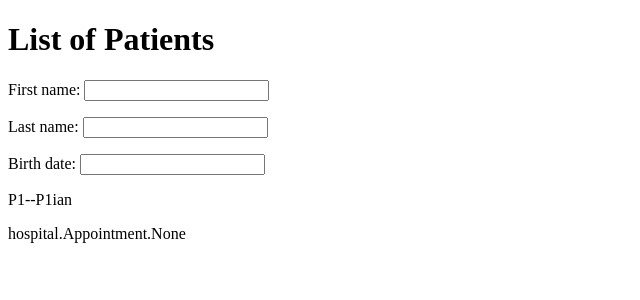
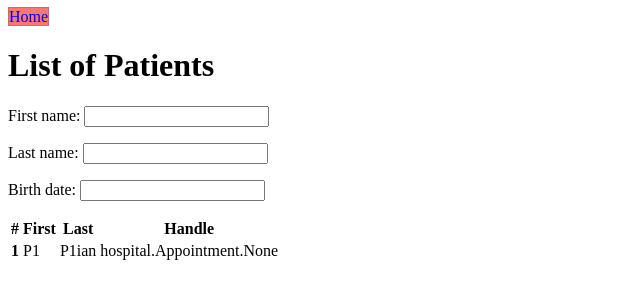
Before and after one commit to pouyaFallahi/maktab-100_CW_group-2, a Django app: page /home/patient/ in a window 1280 px wide. Shown: the top 300 px of the page, without its empty margins (0-640 px from the left). Run offline with Django 4.2, Linux system fonts and the light colour scheme; data comes from the database, SQL or seed files in the repository.

Commit message:
UPDATE | TEMPLATES

```diff
--- a/hospital/templates/patient_list.html
+++ b/hospital/templates/patient_list.html
@@ -2,18 +2,40 @@
 <html lang="en">
 <head>
     <meta charset="UTF-8">
+    {% load static %}
+    <link rel="stylesheet" type="text/css" href="{% static 'hospital/css/style.css' %}"/>
     <title>Patient List</title>
 </head>
 <body>
-    <h1>List of Patients</h1>
 
-        <form action="">
+
+<a class="btn" href="{% url 'hospital:home' %}">Home</a>
+
+<h1>List of Patients</h1>
+
+    <form action="">
         {{ form.as_p }}
-        {% for p in patient_list %}
-            <p>{{ p.first_name }}--{{ p.last_name }}</p>
-            <p>{{ p.appointment }}</p>
-        {% endfor %}
-        </form>
+        <table class="table">
+            <thead>
+            <tr>
+                <th scope="col">#</th>
+                <th scope="col">First</th>
+                <th scope="col">Last</th>
+                <th scope="col">Handle</th>
+            </tr>
+            </thead>
+
+            {% for p in patient_list %}
+                <tbody>
+                <tr>
+                    <th scope="row">1</th>
+                    <td>{{ p.first_name }}</td>
+                    <td>{{ p.last_name }}</td>
+                    <td>{{ p.appointment }}</td>
+                </tr>
+                </tbody>
+            {% endfor %}
+    </form>
 
 </body>
 </html>
```
